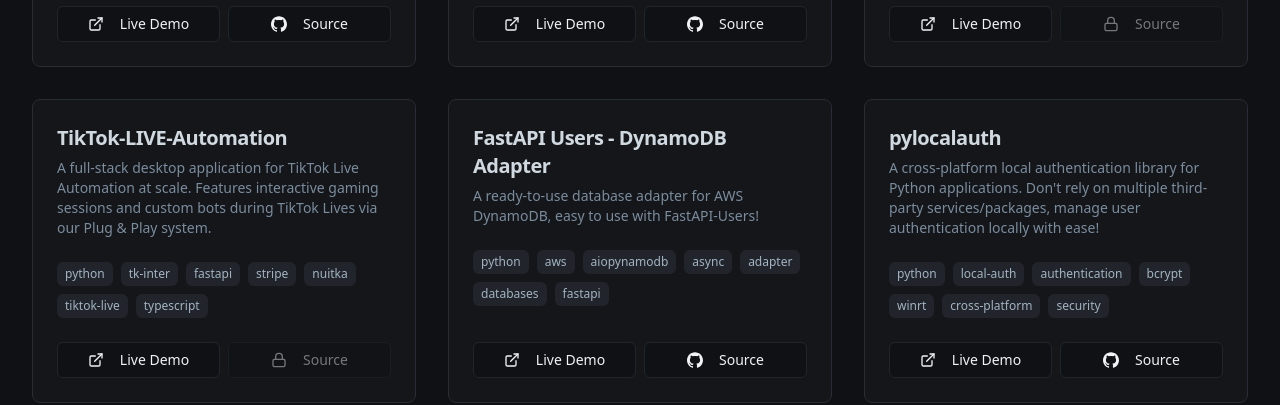
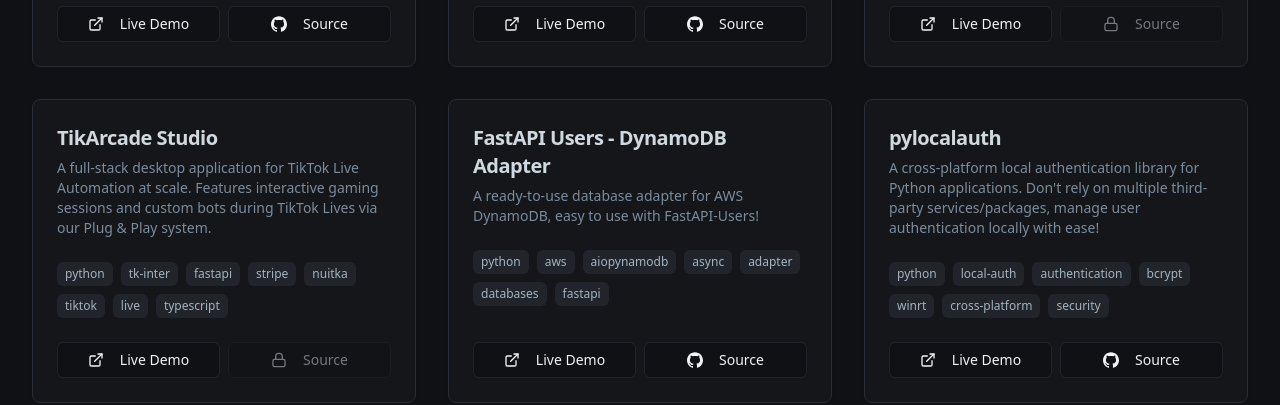
Before and after one commit to AppSolves/appsolves.dev, a React (Vite) app: page / in a window 1280 px wide. Shown: the part 2540-2945 px from the top of the page. Built offline with nearby package versions, Linux system fonts and the light colour scheme; no server answers.

Commit message:
Rename project "TikTok-LIVE-Automation" to "TikArcade Studio" and update related URLs and technologies

```diff
--- a/src/components/ui/projects-section.tsx
+++ b/src/components/ui/projects-section.tsx
@@ -72,7 +72,7 @@
       githubUrl: null,
     },
     {
-      title: "TikTok-LIVE-Automation",
+      title: "TikArcade Studio",
       description:
         "A full-stack desktop application for TikTok Live Automation at scale. Features interactive gaming sessions and custom bots during TikTok Lives via our Plug & Play system.",
       tech: [
@@ -81,10 +81,11 @@
         "fastapi",
         "stripe",
         "nuitka",
-        "tiktok-live",
+        "tiktok",
+        "live",
         "typescript",
       ],
-      liveUrl: "https://tiktok-live-automation.appsolves.dev",
+      liveUrl: "https://tikarcade.appsolves.dev",
       githubUrl: null,
     },
     {
```
